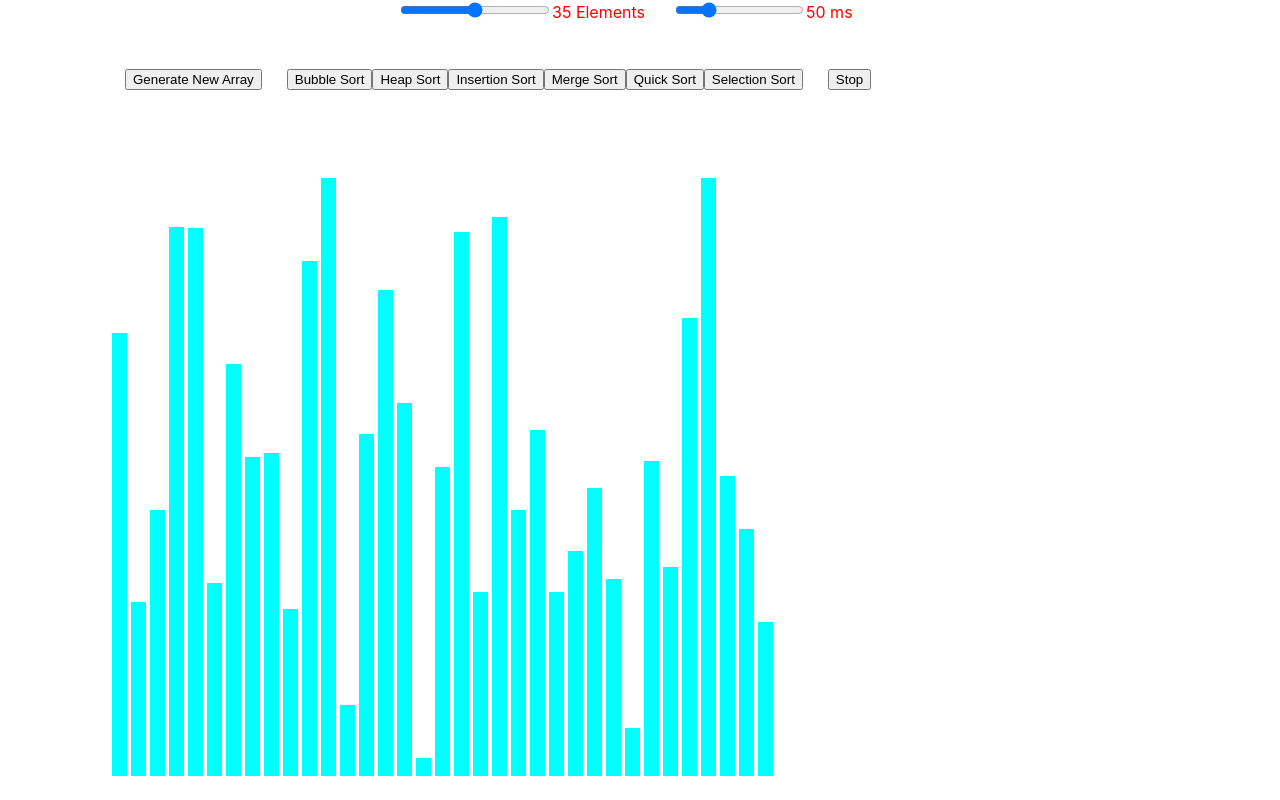
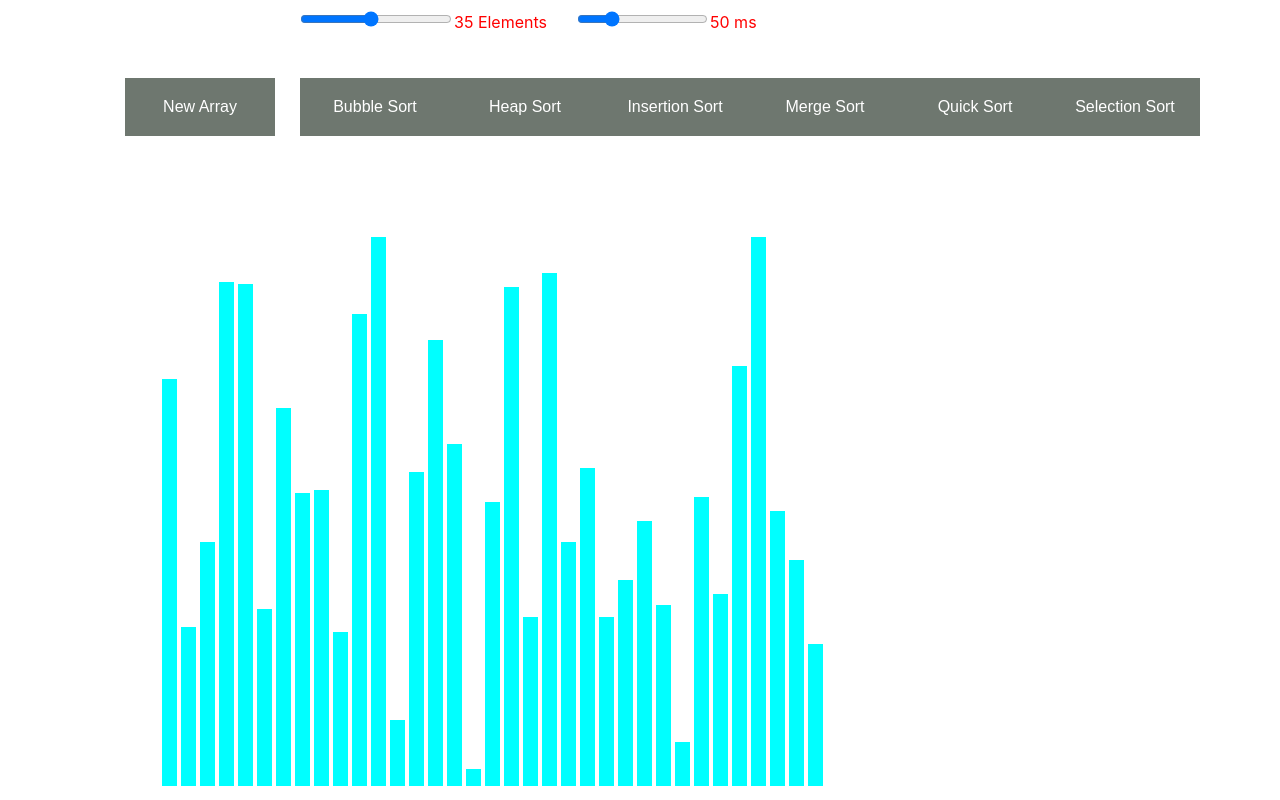
Before and after one commit to Omkar2108/Sorting-visulizer, a React (Create React App) app: page / in a window 1280 px wide. Built offline with nearby package versions, Linux system fonts and the light colour scheme.

Commit message:
finally done disable and enable buttons while operating sort bit of css

```diff
--- a/src/Sorting.css
+++ b/src/Sorting.css
@@ -2,6 +2,30 @@
 	position: relative;
 	left: 10px;
 	bottom: 0px;
+}
+
+.button {
+	position: relative;
+	background-color: #6e776f;
+	border: none;
+	font-size: 1rem;
+	color: #ffffff;
+	padding: 20px;
+	width: 150px;
+	text-align: center;
+	transition-duration: 0.4s;
+	text-decoration: none;
+	overflow: hidden;
+	cursor: pointer;
+}
+
+.input {
+	margin-top: 10px;
+	border: 1px solid;
+}
+
+.input :focus {
+	border-radius: 10px;
 }
 
 .array-bar {
--- a/src/Sorting.js
+++ b/src/Sorting.js
@@ -28,7 +28,7 @@ export class Sorting extends Component {
     resetArray(size) {
         const array = [];
         for (let i = 0; i < size; i++) {
-            array.push(parseInt(Math.random() * (600) + 5));
+            array.push(parseInt(Math.random() * (550) + 5));
         }
         this.setState({ array });
     }
@@ -139,26 +139,25 @@ export class Sorting extends Component {
         const { array, size, speed } = this.state;
         return (
             <div style={{ marginLeft: "100px", position: "absolute", justifyContent: 'center' }}>
-                <input id="size" style={{ top: 0, marginLeft: '300px', width: '150px', cursor: "pointer", marginBottom: "50px" }} type="range" defaultValue={size} min="10" max="70" step="10" onChange={(e) => {
+                <input className="input" id="size" style={{ top: 0, marginLeft: 200, width: '150px', cursor: "pointer", marginBottom: "50px" }} type="range" defaultValue={size} min="5" max="70" step="5" onChange={(e) => {
                     this.setState({ size: e.target.value });
                     this.resetArray(e.target.value);
                 }} />
                 <output style={{ color: "red" }}>{size} Elements</output>
-                <input id="speed" style={{ cursor: "pointer", marginLeft: "30px" }} type="range" defaultValue={speed} min="5" max="200" step="5" onChange={(e) => {
+                <input className="input" id="speed" style={{ cursor: "pointer", marginLeft: "30px" }} type="range" defaultValue={speed} min="5" max="200" step="5" onChange={(e) => {
                     this.setState({ speed: e.target.value });
                 }} />
                 <output style={{ color: "red" }}>{speed} ms</output>
                 <br />
-                <button id="generate" onClick={() => this.resetArray(size)} style={{ marginBottom: "50px", marginLeft: "25px", marginRight: "25px" }} >Generate New Array</button>
-                <button id="bubble" onClick={() => this.bubbleSort()} >Bubble Sort</button>
-                <button id="heap" onClick={() => this.heapSort()}>Heap Sort</button>
-                <button id="insertion" onClick={() => this.insertionSort()}>Insertion Sort</button>
-                <button id="merge" onClick={() => this.mergeSort()}>Merge Sort</button>
-                <button id="quick" onClick={() => this.quickSort()}>Quick Sort</button>
-                <button id="selection" onClick={() => this.selectionSort()}>Selection Sort</button>
-                <button style={{ marginLeft: 25 }} onClick>Stop</button>
+                <button className="button" id="generate" onClick={() => this.resetArray(size)} style={{ marginBottom: "10px", marginLeft: "25px", marginRight: 25 }} >New Array</button>
+                <button className="button" id="bubble" onClick={() => this.bubbleSort()} >Bubble Sort</button>
+                <button className="button" id="heap" onClick={() => this.heapSort()}>Heap Sort</button>
+                <button className="button" id="insertion" onClick={() => this.insertionSort()}>Insertion Sort</button>
+                <button className="button" id="merge" onClick={() => this.mergeSort()}>Merge Sort</button>
+                <button className="button" id="quick" onClick={() => this.quickSort()}>Quick Sort</button>
+                <button className="button" id="selection" onClick={() => this.selectionSort()}>Selection Sort</button>
                 <br />
-                <div className="array-container" style={{ position: "fixed", marginLeft: 100, marginBottom: 20 }}>
+                <div className="array-container" style={{ position: "fixed", marginLeft: 150, marginBottom: 10 }}>
                     {array.map((value, ind) => {
                         const val = value + 'px';
                         let color = this.isSorted(array) ? "rgba(128, 255, 0)" : "cyan";
```
